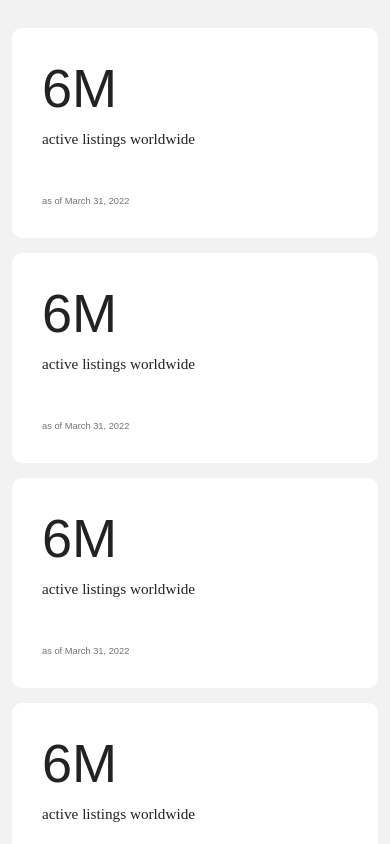
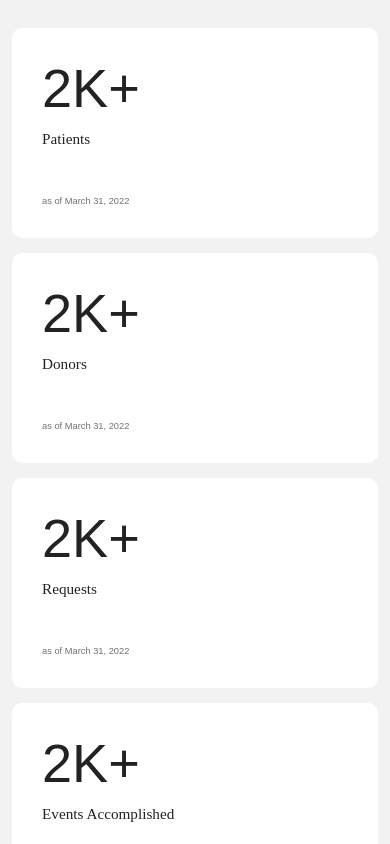
Before and after one commit to FawadTahir123/local-react-project, a React (Create React App) app: page /about-us in a window 390 px wide. Shown: the part 1280-2124 px from the top of the page. Built offline with nearby package versions, Linux system fonts and the light colour scheme.

Commit message:
Styling has been done

```diff
--- a/src/App.css
+++ b/src/App.css
@@ -2511,6 +2511,8 @@ border-radius: 10px;
   border: 1px solid #ff5348;
   color: #f0f0f0;
   align-self: center;
+  font-size: 17px;
+  font-weight: 400;
 }
 
 .btns:hover{
--- a/src/components/AvailabiltyCheck.jsx
+++ b/src/components/AvailabiltyCheck.jsx
@@ -1,8 +1,9 @@
-import { Margin } from "@mui/icons-material";
 import React, { useEffect, useState } from "react";
 import Navbar from "./Home";
 import { Switch, Card, Button } from "antd";
 import { Link } from "react-router-dom";
+import Header from "../components/Navbar";
+
 
 function AvailabiltyCheck() {
   const userID = localStorage.getItem("id");
@@ -97,7 +98,7 @@ function AvailabiltyCheck() {
     padding: "10px",
     marginTop: "100px",
     justifyContent: "space-between",
-    backgroundColor: "lightgray",
+    backgroundColor: "#ff5348",
     width: "80%",
     borderRadius: "10px",
   };
@@ -112,25 +113,28 @@ function AvailabiltyCheck() {
   }, [ischecked]);
 
   return (
-    <>
+    <body className='check-event'>
+      <Header/>
       <div className="container" style={divStyle}>
         <div style={{ textAlign: "center" }}>
-          <h1 style={{ marginTop: "20px" }}>Set Your Availability</h1>
+          <h1 style={{ marginTop: "20px", color:'#fff',fontWeight: "bold" }}>Set Your Availability</h1>
         </div>
         <div style={buttonStyle}>
-          <Button style={{ color: "white", background: "#1677ff" }}>
+          <Button style={{ color: "white", background: "#ff5348" }}>
             <Link to="/">Back</Link>
           </Button>
         </div>
         <div style={divStyleforSwitch} className="d-flex">
-          <p style={{ fontWeight: "bold" }}>Set Availability</p>
+          <p style={{ fontWeight: "bold", color:'#fff'}}>Set Availability</p>
 {
   !disable ?
   <Switch checked={ischecked}  onChange={onChange} /> : <Switch checked={false} disabled={true} onChange={onChange} />
 }
         </div>
       </div>
-    </>
+    </body>
+
+
   );
 }
 
--- a/src/components/Facts.jsx
+++ b/src/components/Facts.jsx
@@ -10,51 +10,51 @@ function Facts() {
 
                     <div className="col-md-3 ">
                         <div className="fact-box">
-                            <h4>6M</h4>
-                            <p>active listings worldwide</p>
+                            <h4>2K+</h4>
+                            <p>Patients</p>
                             <span className="d-block">as of March 31, 2022</span>
                         </div>
                     </div>
 
                     <div className="col-md-3 ">
                         <div className="fact-box">
-                            <h4>6m</h4>
-                            <p >active listings worldwide</p>
+                            <h4>2K+</h4>
+                            <p >Donors</p>
                             <span className="d-block">as of March 31, 2022</span>
                         </div>
                     </div>
 
                     <div className="col-md-3 ">
                         <div className="fact-box">
-                            <h4>6m</h4>
-                            <p>active listings worldwide</p>
+                            <h4>2K+</h4>
+                            <p>Requests</p>
                             <span className="d-block">as of March 31, 2022</span>
                         </div>
                     </div>
 
                     <div className="col-md-3 ">
                         <div className="fact-box">
-                            <h4>6m</h4>
-                            <p>active listings worldwide</p>
+                            <h4>2K+</h4>
+                            <p>Events Accomplished</p>
                             <span className="d-block">as of March 31, 2022</span>
                         </div>
                     </div>
 
-                    <div className="col-md-3 ">
+                    {/* <div className="col-md-3 ">
                         <div className="fact-box">
                             <h4>6m</h4>
                             <p>active listings worldwide</p>
                             <span className="d-block">as of March 31, 2022</span>
                         </div>
-                    </div>
+                    </div> */}
 
-                    <div className="col-md-3 ">
+                    {/* <div className="col-md-3 ">
                         <div className="fact-box">
                             <h4>6m</h4>
                             <p>active listings worldwide</p>
                             <span className="d-block">as of March 31, 2022</span>
                         </div>
-                    </div>
+                    </div> */}
 
                 </div>
 
--- a/src/components/Navbar.jsx
+++ b/src/components/Navbar.jsx
@@ -40,7 +40,7 @@ function Header() {
                     {
                         !currentUserLoginId ? <form className="d-flex">
                         <Link to="/about-us" className="btn-nav-login">About Us</Link>
-                        <Link to="/sign-up" className="btn-nav-login">How It Works</Link>
+                        {/* <Link to="/sign-up" className="btn-nav-login">How It Works</Link> */}
                     </form> : <div class="btn-group signout-user ">
 
 
@@ -49,7 +49,7 @@ function Header() {
                     <button className="btn-nav-login mt-2">About Us</button>
                     </Link>
                      <Link to="/check-event">
-                     <button className="btn-nav-login mt-2">How It Works</button>
+                     {/* <button className="btn-nav-login mt-2">How It Works</button> */}
                      </Link>
 
                      <button className="btn-nav-addlisting mt-2" onClick={clearToken}>LOGOUT</button>
```
